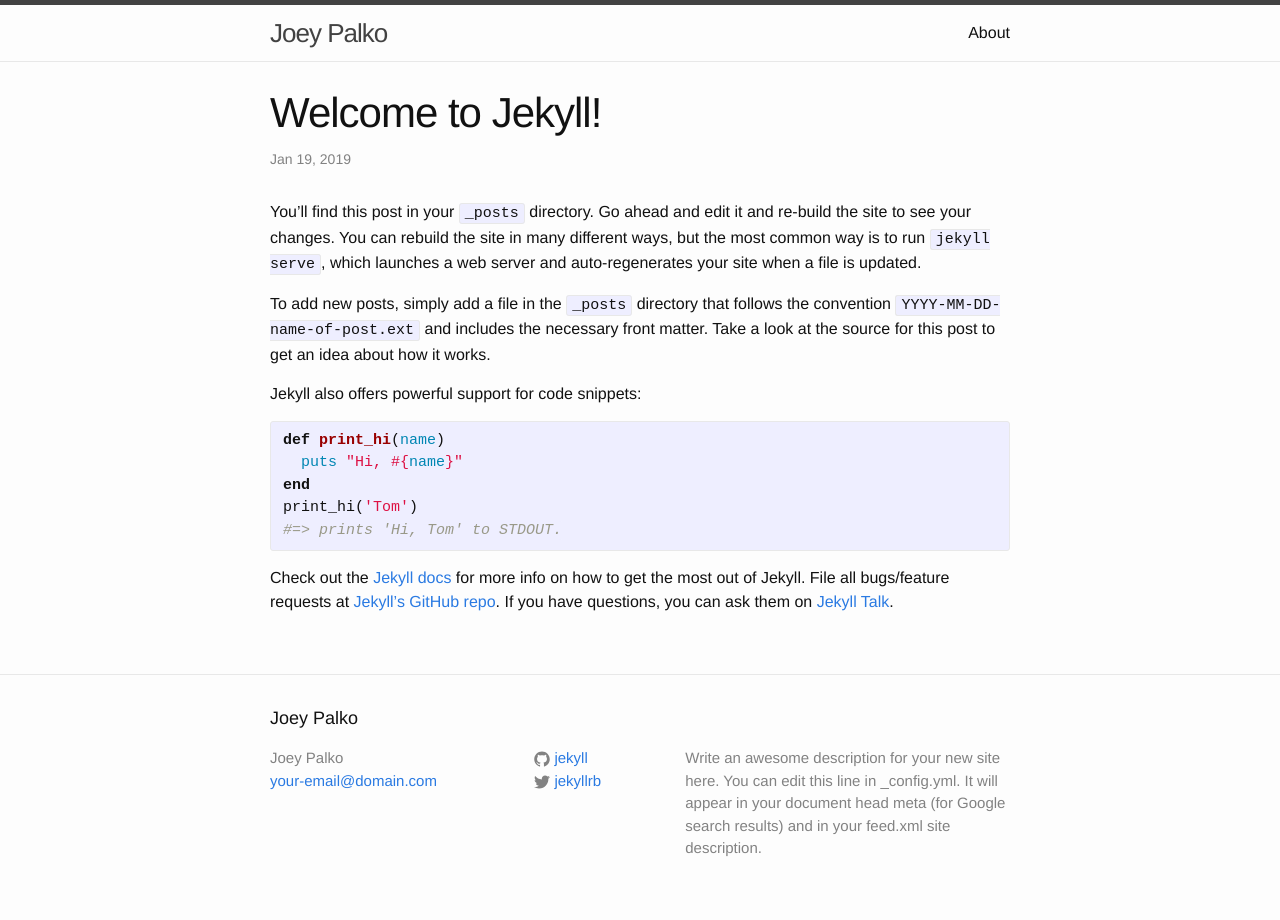
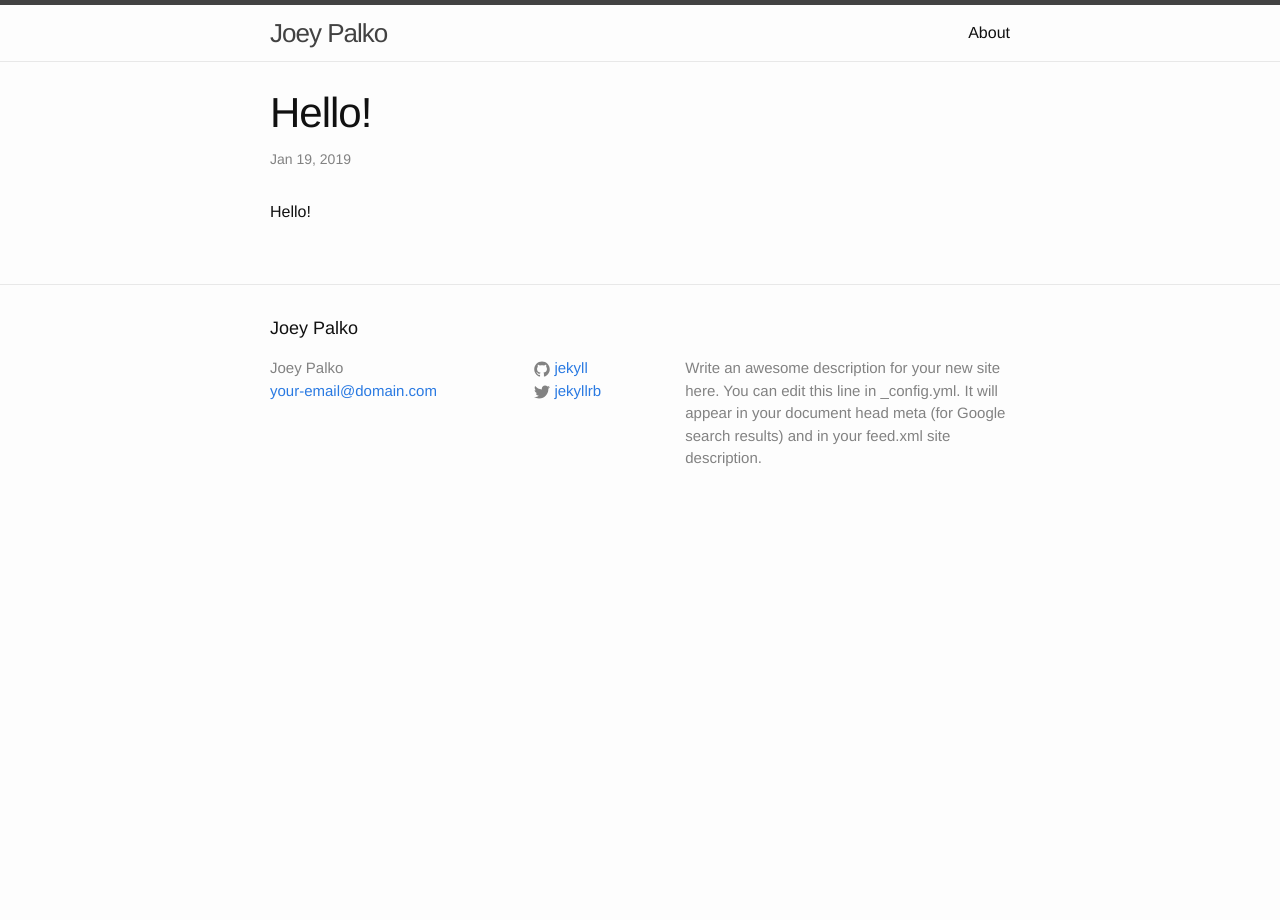
Before and after one commit to joeypalko/joeypalko.github.io, a Jekyll site: the page built from _posts/2019-01-19-welcome-to-jekyll.markdown, in a window 1280 px wide. Built offline with Jekyll 4.4.1, drawn with Linux system fonts in a browser that asks for light colours.

Commit message:
Update 2019-01-19-welcome-to-jekyll.markdown

```diff
--- a/_posts/2019-01-19-welcome-to-jekyll.markdown
+++ b/_posts/2019-01-19-welcome-to-jekyll.markdown
@@ -1,24 +1,11 @@
 ---
 layout: post
-title:  "Welcome to Jekyll!"
+title:  "Hello!"
 date:   2019-01-19 17:44:43 +0000
-categories: jekyll update
+categories: updates
 ---
-You’ll find this post in your `_posts` directory. Go ahead and edit it and re-build the site to see your changes. You can rebuild the site in many different ways, but the most common way is to run `jekyll serve`, which launches a web server and auto-regenerates your site when a file is updated.
 
-To add new posts, simply add a file in the `_posts` directory that follows the convention `YYYY-MM-DD-name-of-post.ext` and includes the necessary front matter. Take a look at the source for this post to get an idea about how it works.
-
-Jekyll also offers powerful support for code snippets:
-
-{% highlight ruby %}
-def print_hi(name)
-  puts "Hi, #{name}"
-end
-print_hi('Tom')
-#=> prints 'Hi, Tom' to STDOUT.
-{% endhighlight %}
-
-Check out the [Jekyll docs][jekyll-docs] for more info on how to get the most out of Jekyll. File all bugs/feature requests at [Jekyll’s GitHub repo][jekyll-gh]. If you have questions, you can ask them on [Jekyll Talk][jekyll-talk].
+Hello!
 
 [jekyll-docs]: http://jekyllrb.com/docs/home
 [jekyll-gh]:   https://github.com/jekyll/jekyll
```
